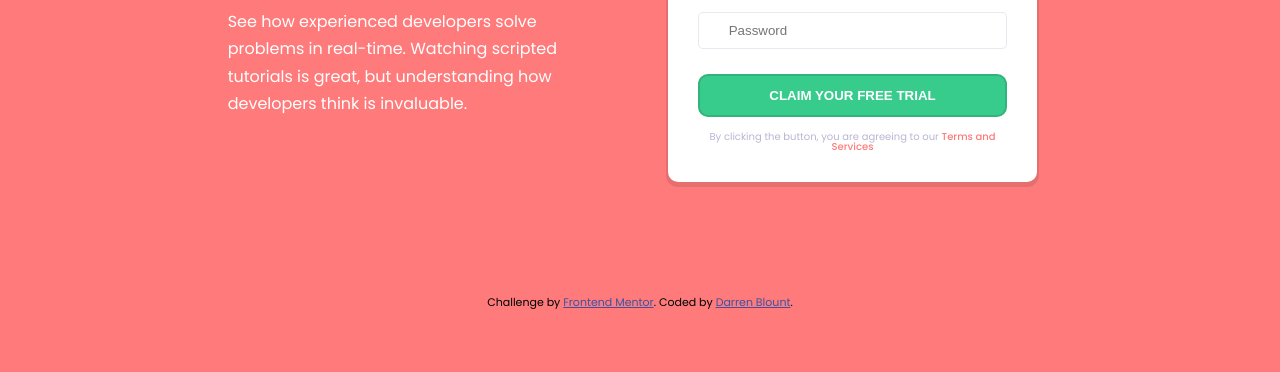
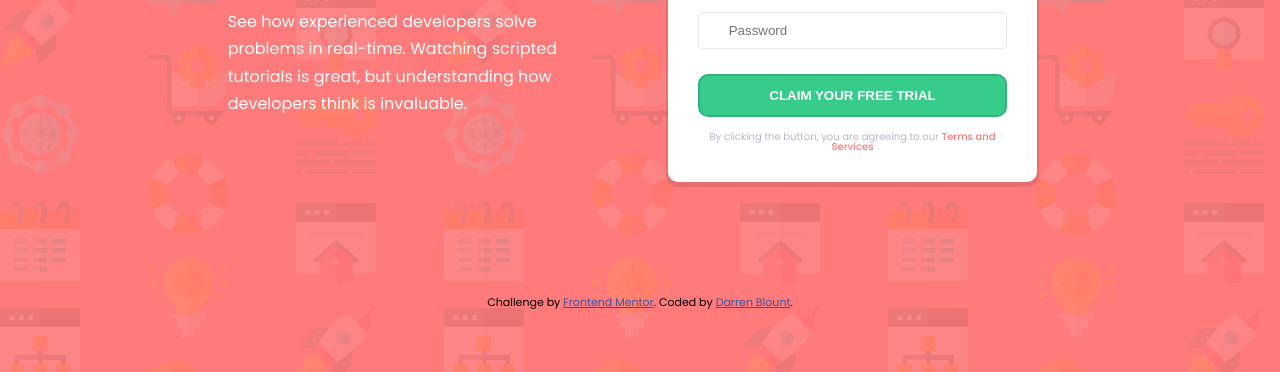
Before and after one commit to blountdj/frontend_mentor_challenge_intro_component_with_signup_form, a website: page index.html in a window 1280 px wide. Shown: the part 428-800 px from the top of the page. Drawn offline with nearby package versions, Linux system fonts and the light colour scheme; files that its build step writes are made by us from their sources; the site is published under a folder, as on GitHub Pages, so addresses that start at the root find nothing.

Commit message:
Update _overlay.scss

```diff
--- a/sass/components/_overlay.scss
+++ b/sass/components/_overlay.scss
@@ -1,5 +1,5 @@
 .overlay {
-  background-image: url("/images/bg-intro-desktop.png");
+  background-image: url("../images/bg-intro-desktop.png");
   background-size: cover;
   //   position: absolute;
   height: 100vh;
```
